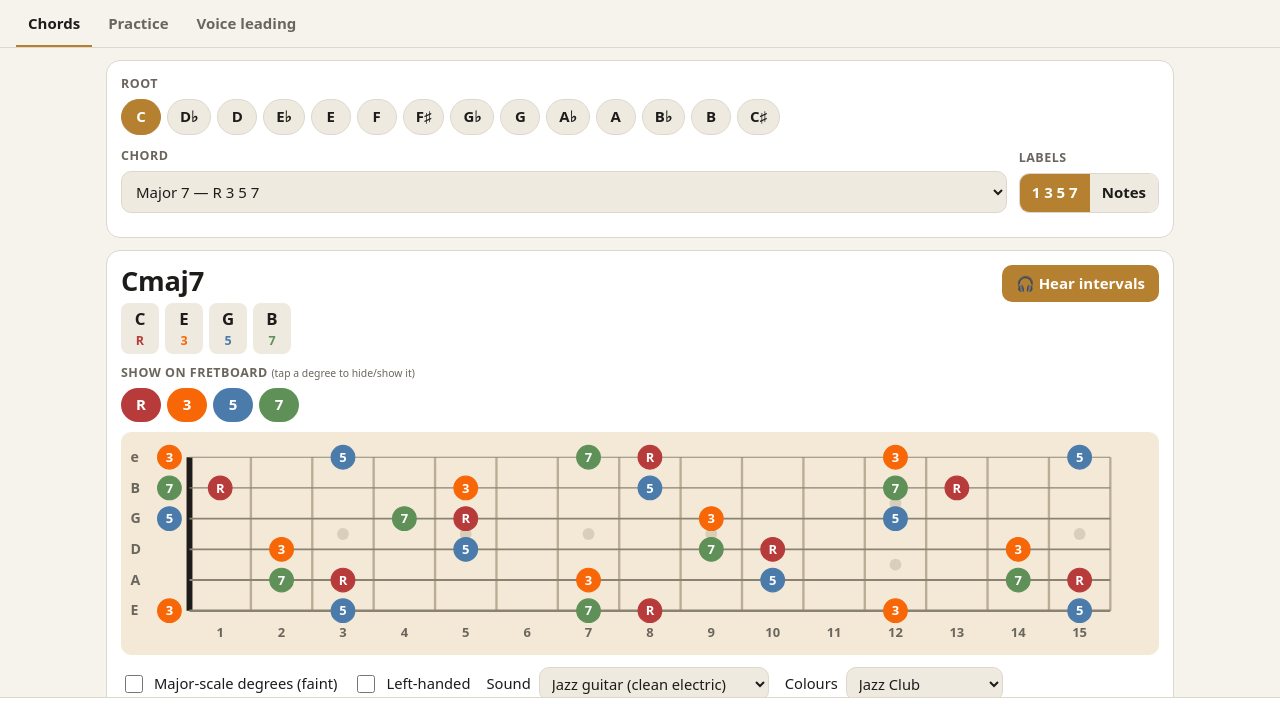
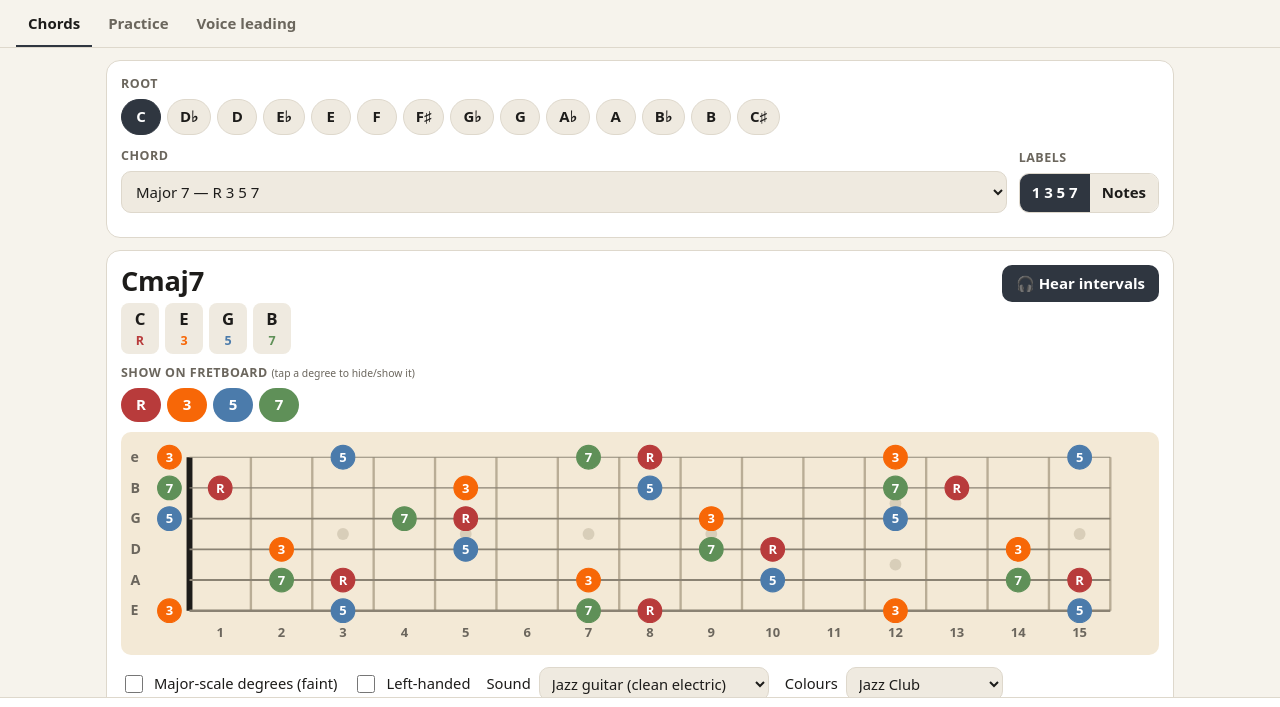
Before and after one commit to wangsherman2010-code/Guitar-Chords, a website with bundled scripts: page index.html in a window 1280 px wide. Shown: the part 41-748 px from the top of the page. Built offline with nearby package versions, Linux system fonts and the light colour scheme.

Commit message:
Change accent colour from mustard gold to charcoal
Buttons, tabs, selected chips, checkboxes and the slider now use charcoal
(#2f3640) in light mode and soft cream (#e6e1d6) in dark mode, so the
coloured chord-tone dots stand out.

Co-Authored-By: Claude Opus 5.5 <noreply@anthropic.com>
Claude-Session: https://claude.ai/code/session_018TdYL91E8DALuUSLZcCyhZ

```diff
--- a/css/style.css
+++ b/css/style.css
@@ -7,7 +7,7 @@
   --wood: #f3e9d6;
   --fret: #b9ad96;
   --string: #8a8273;
-  --accent: #b5802f;
+  --accent: #2f3640;
   --accent-ink: #ffffff;
   --chip: #efeae0;
 
@@ -25,15 +25,15 @@
     --wood: #2a2620;
     --fret: #7a7062;
     --string: #b6ab97;
-    --accent: #d9a650;
-    --accent-ink: #1a1405;
+    --accent: #e6e1d6;
+    --accent-ink: #1a1a1a;
     --chip: #272b35;
     color-scheme: dark;
   }
 }
 :root[data-theme="dark"] {
   --bg: #14161c; --card: #1d2028; --ink: #ece8df; --muted: #9c978c; --line: #333744;
-  --wood: #2a2620; --fret: #7a7062; --string: #b6ab97; --accent: #d9a650; --accent-ink: #1a1405; --chip: #272b35;
+  --wood: #2a2620; --fret: #7a7062; --string: #b6ab97; --accent: #e6e1d6; --accent-ink: #1a1a1a; --chip: #272b35;
   color-scheme: dark;
 }
 
@@ -89,6 +89,7 @@ main { max-width: 1100px; margin: 0 auto; padding: 12px 16px; }
 .error { color: var(--root); font-weight: 600; }
 
 select, textarea, input[type="range"] { width: 100%; }
+input[type="range"] { accent-color: var(--accent); }
 select, textarea {
   background: var(--chip); border: 1px solid var(--line); border-radius: 10px; padding: 9px 10px;
 }
--- a/sw.js
+++ b/sw.js
@@ -2,7 +2,7 @@
 // App files (HTML/JS/CSS): network first, so a phone that's online always gets
 // one consistent, up-to-date version; the cache is only the offline fallback.
 // Guitar samples: cache first (they never change).
-const VERSION = 'cc-v5';
+const VERSION = 'cc-v6';
 const ASSETS = [
   './', 'index.html', 'manifest.webmanifest', 'css/style.css',
   'js/app.js', 'js/theory.js', 'js/voicings.js', 'js/render.js', 'js/audio.js', 'js/lessons.js', 'js/palettes.js',
```
